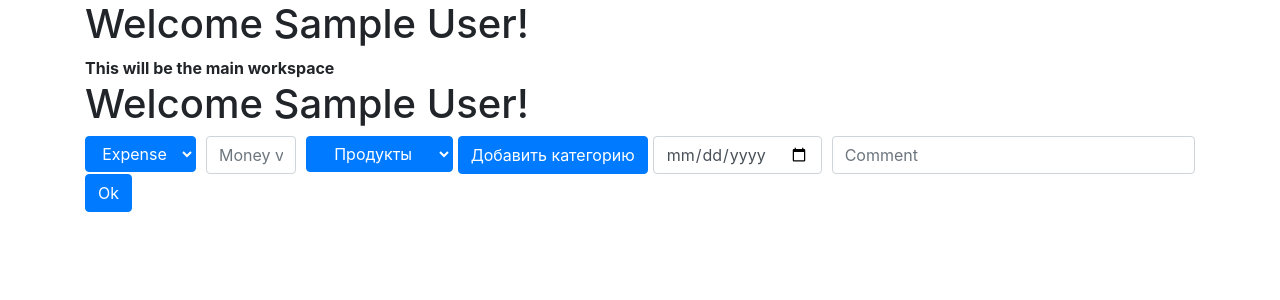
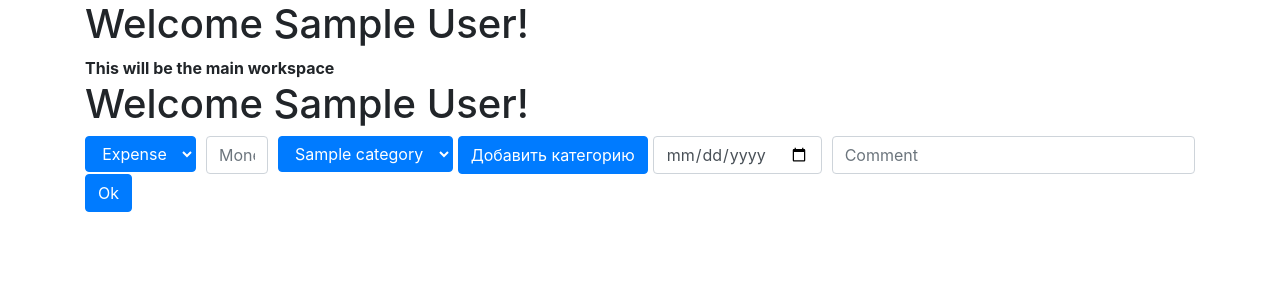
Before and after one commit to mign0n/super_budget, a Flask app: page / in a window 1280 px wide. Shown: the top 300 px of the page. Run offline with Flask 2, Linux system fonts and the light colour scheme; a user stored in the database is signed in; tables that the repository leaves empty hold one stand-in row (values such as "Sample post"); some libraries are stand-ins or nearby versions.

Commit message:
Added the ability to select a transaction category based on its belonging to the current user.

```diff
--- a/webapp/main/forms.py
+++ b/webapp/main/forms.py
@@ -1,9 +1,6 @@
 from flask_wtf import FlaskForm
 from wtforms import DateField, SelectField, StringField, SubmitField
-from wtforms.validators import DataRequired
-
-# mock object
-CATEGORIES = ['Продукты', 'Транспорт', 'Дом', 'Развлечения', 'Прочее', 'Услуги', 'Зарплата']
+from wtforms.validators import DataRequired, InputRequired
 
 
 class TransactionForm(FlaskForm):
@@ -31,7 +28,8 @@ class TransactionForm(FlaskForm):
                                        "aria-expanded": "false"
                                        }
                             )
-    category = SelectField(choices=CATEGORIES,
+    category = SelectField(coerce=int,
+                           validators=[InputRequired()],
                            render_kw={"class": "btn btn-primary dropdown-toggle",
                                       "data-toggle": "dropdown",
                                       "aria-haspopup": "true",
--- a/webapp/main/views.py
+++ b/webapp/main/views.py
@@ -1,5 +1,6 @@
 from flask import Blueprint, flash, redirect, render_template, url_for
 from flask_login import current_user
+from sqlalchemy import or_
 
 from webapp import db
 from webapp.main.models import Category, Transaction
@@ -9,43 +10,49 @@ from webapp.user.forms import CategoryForm
 bp = Blueprint('main', __name__, url_prefix=None)
 
 
-@bp.route('/')
+@bp.route('/', methods=['GET', 'POST'])
 def index():
     if current_user.is_anonymous:
         return redirect(url_for('user.login'))
+
     username = current_user.name
     title = f"Welcome {username}!"
+    available_categories = db.session.query(Category).filter(
+        or_(Category.user_id == current_user.id, Category.user_id.is_(None))
+    ).all()
+    categories_list = [(ac.id, ac.name) for ac in available_categories]
+
     form = TransactionForm()
+    form.category.choices = categories_list
+
+    if form.validate_on_submit():
+        is_income = form.is_income.data
+        category_id = form.category.data
+        category = Category.query.filter_by(id=category_id, is_income=is_income).first()
+
+        # mock object
+        is_actual = True
+        value = form.value.data
+        date = form.date.data
+        comment = form.comment.data
+        new_transaction = Transaction(is_actual=is_actual,
+                                      value=value,
+                                      date=date,
+                                      comment=comment,
+                                      trans_cat=category,
+                                      transaction_owner=current_user)
+
+        db.session.add(new_transaction)
+        db.session.commit()
+
+        flash(f"Data has been written successfully. "
+              f"Is income: {is_income}; money: {value}; "
+              f"category: {category.name}; date: {date}; {comment}")
+    else:
+        for field, errors in form.errors.items():
+            for error in errors:
+                flash(f'Ошибка в поле {getattr(form, field).label.text}: {error}')
     return render_template('main/index.html', title=title, form=form)
-
-
-@bp.route('/transaction', methods=['POST'])
-def transaction():
-    form = TransactionForm()
-
-    is_income = form.is_income.data
-    category_name = form.category.data
-    category = Category.query.filter_by(name=category_name, is_income=is_income).first()
-
-    # mock object
-    is_actual = True
-    value = form.value.data
-    date = form.date.data
-    comment = form.comment.data
-    new_transaction = Transaction(is_actual=is_actual,
-                                  value=value,
-                                  date=date,
-                                  comment=comment,
-                                  trans_cat=category,
-                                  transaction_owner=current_user)
-
-    db.session.add(new_transaction)
-    db.session.commit()
-
-    flash(f"Data has been written successfully. "
-          f"Is income: {is_income}; money: {value}; "
-          f"category: {category.name}; date: {date}; {comment}")
-    return redirect(url_for('main.index'))
 
 
 @bp.route('/category_adding')
--- a/webapp/templates/main/index.html
+++ b/webapp/templates/main/index.html
@@ -16,7 +16,7 @@
   {% endwith %}
 
   <div>
-    <form action="{{ url_for('main.transaction') }}" method="POST">
+    <form action="{{ url_for('main.index') }}" method="POST">
       {{ form.hidden_tag() }}
       <div class="form-row">
         <div class="col-md-auto">
```
